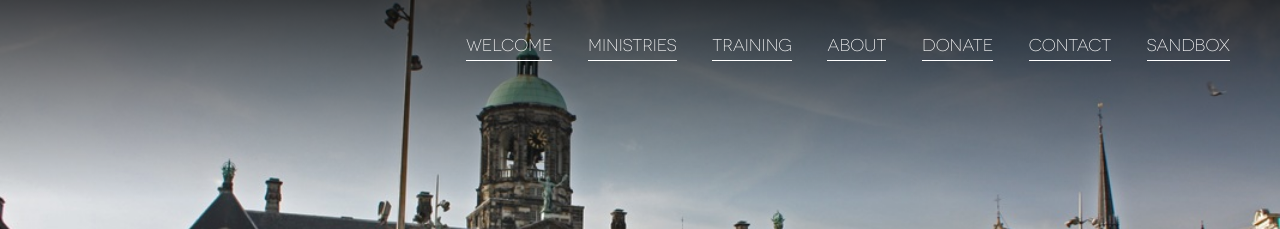
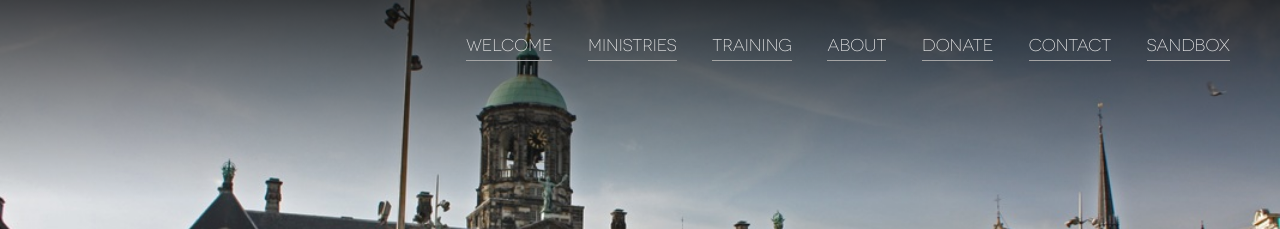
Before and after one commit to joshuadelange/ywamamsterdam.org-prototype, a Jekyll site: the page built from index.html, in a window 1280 px wide. Shown: the top 229 px of the page. Built offline with Jekyll 4.4.1, drawn with Linux system fonts in a browser that asks for light colours; Markdown is read by kramdown in place of the engine named in the settings.

Commit message:
navs improvements!

```diff
--- a/css/main.css
+++ b/css/main.css
@@ -63,14 +63,14 @@
       nav ul li a {
         display: inline-block;
         font-size: 17px;
-        color: white;
+        color: #efefef;
         text-decoration: none;
-        border-bottom: 1px solid white;
+        border-bottom: 1px solid #a4a4a4;
         padding-bottom: 0;
         font-family: "Novecentowide-Light"; }
         nav ul li a:hover {
           color: white;
-          border-bottom-color: white; }
+          border-bottom-color: #efefef; }
         nav ul li a.with-white-bg {
           font-family: "Novecentowide-Normal";
           font-size: 15px;
--- a/css/main.scss
+++ b/css/main.scss
@@ -83,15 +83,15 @@
 			a {
 				display: inline-block;
 				font-size: 17px;
-				color: white;
+				color: #efefef;
 				text-decoration: none;
-				border-bottom: 1px solid white;
+				border-bottom: 1px solid #a4a4a4;
 				padding-bottom: 0;
 				font-family: "Novecentowide-Light";
 
 				&:hover {
 					color: white;
-					border-bottom-color: white;
+					border-bottom-color: #efefef;
 				}
 
 				&.with-white-bg {
```
